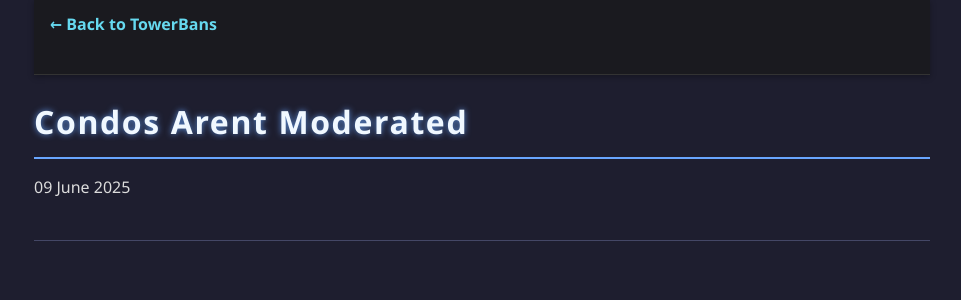
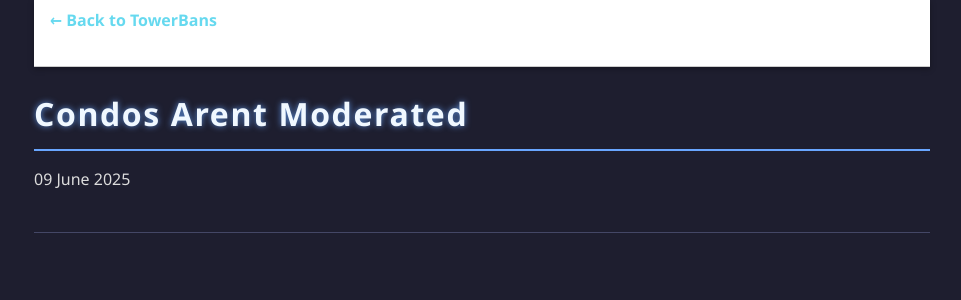
Before and after one commit to dubugc/towerbans, a Jekyll site: the page built from _posts/2025-06-09-Condos-Arent-Moderated.md, in a window 1280 px wide. Shown: the top 300 px of the page, without its empty margins (158-1119 px from the left). Built offline with Jekyll 4.4.1, drawn with Linux system fonts in a browser that asks for light colours; our own code applies the rules of GitHub Pages for plain Markdown files.

Commit message:
Update post.html

```diff
--- a/_layouts/post.html
+++ b/_layouts/post.html
@@ -10,6 +10,32 @@
 
   <!-- Stylesheet -->
   <link rel="stylesheet" href="{{ site.baseurl }}/style.css" />
+
+  <style>
+    /* Make page-wrapper 70% width and center it, creating 15% margins on sides */
+    .page-wrapper {
+      max-width: 70%;
+      margin-left: auto;
+      margin-right: auto;
+    }
+
+    /* Basic sticky navbar style */
+    .sticky-nav {
+      position: sticky;
+      top: 0;
+      background: white;
+      border-bottom: 1px solid #ccc;
+      padding: 0.5rem 1rem;
+      z-index: 1000;
+    }
+
+    /* Optional: back-link styling */
+    .back-link {
+      text-decoration: none;
+      color: #333;
+      font-weight: bold;
+    }
+  </style>
 </head>
 <body>
   <div class="page-wrapper">
```
